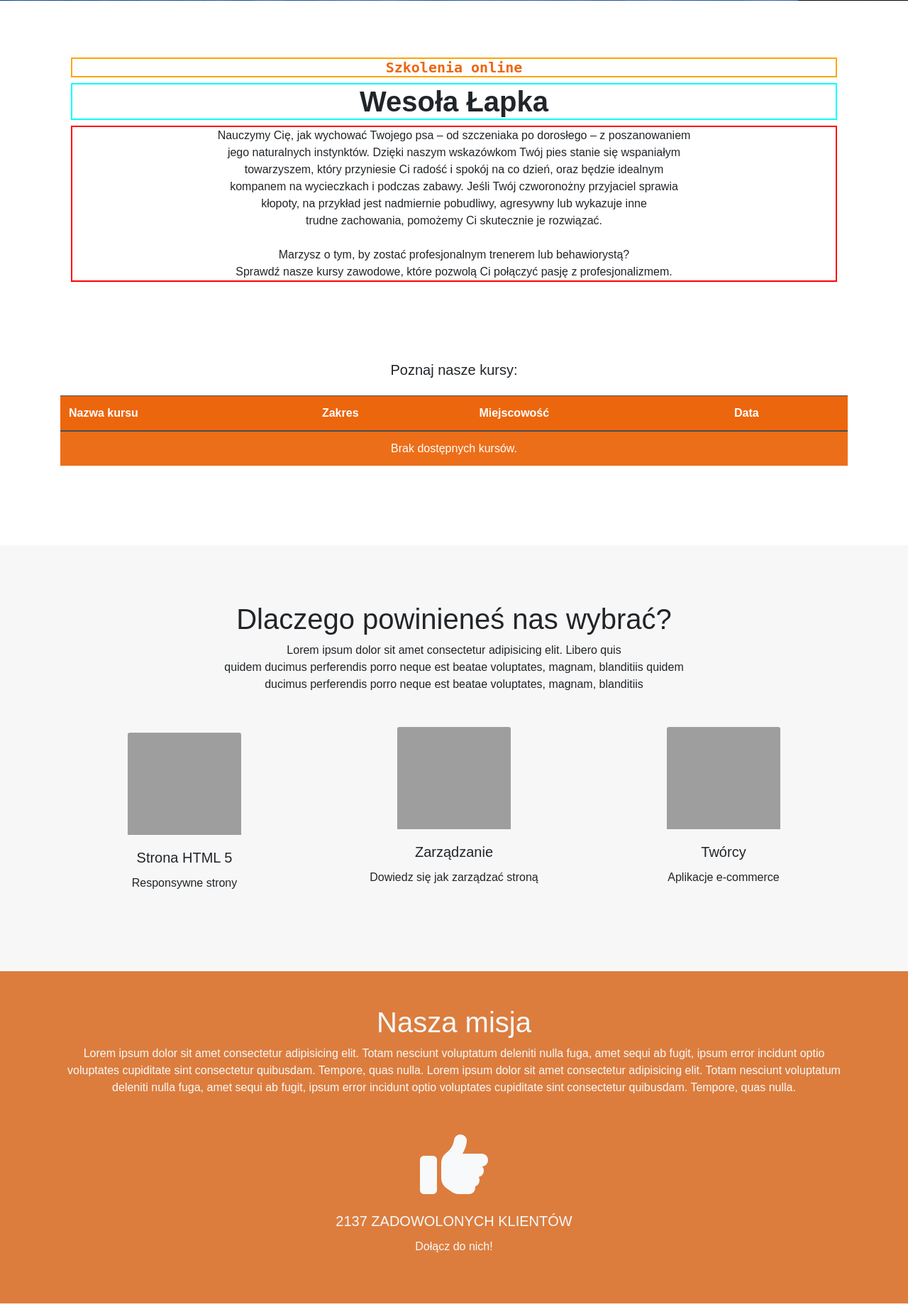
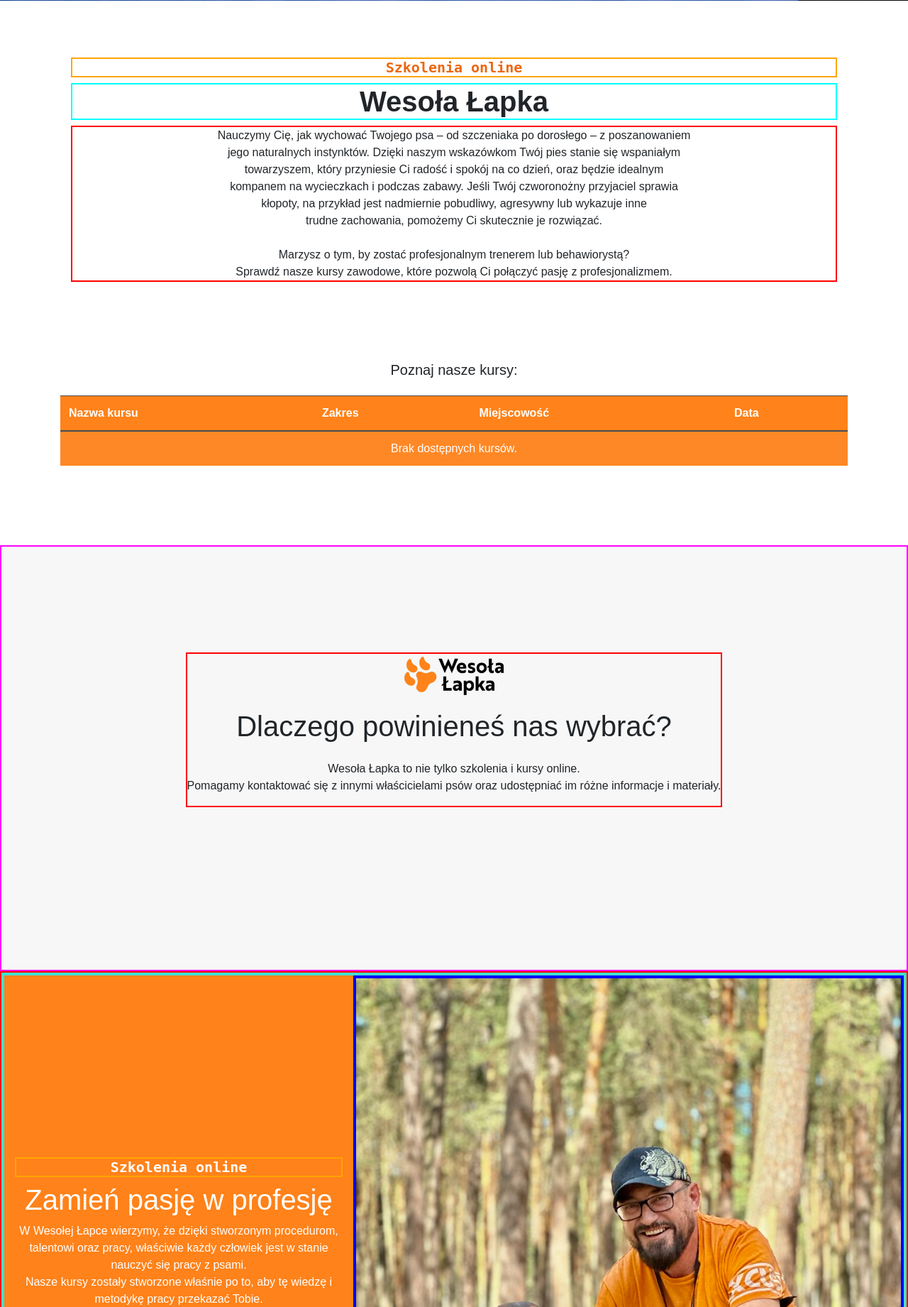
Before and after one commit to kwaszkowski/wesola-lapka-remake, a Django app: template templates/core/home.html in a window 1280 px wide. Shown: the part 639-2480 px from the top of the page at 71% size. Run offline with Django 5.2, Linux system fonts and the light colour scheme; the template is opened without the code that fills it, so the values that code supplies are empty; some libraries are stand-ins or nearby versions; grey boxes are pictures that could not be loaded.

Commit message:
Updated getting started

```diff
--- a/core/static/core/css/style.css
+++ b/core/static/core/css/style.css
@@ -2,7 +2,7 @@
 * {
     margin: 0;
     padding: 0;
-    --background-accent-color:#dc7d3e;
+    --background-accent-color:#ff821a;
     --website-font-family: 'Poppins', sans-serif;
     --website-font-size: 16px;
   }
@@ -45,7 +45,6 @@
   .navbar-nav .nav-item {
     transition: all 0.2s ease-in-out;
     font-weight: 600;
-    /* border:orange solid 2px; */
   }
 
   .navbar-nav .nav-item .nav-link {
@@ -78,6 +77,7 @@
     margin-bottom: 5rem;
     padding: 2rem;
     float:left;
+    width:100%;
     min-width: 768px;
     border-radius: 5px;
     border: solid purple 2px;
@@ -104,15 +104,12 @@
   }
 
   .section-headline-small {
-    /* display:inline-block; */
     text-align: center;
     border:solid 2px orange;
     font-family: "Monospace";
     font-size:1.25rem;
     color:#ec660d;
     font-weight:600;
-    /* margin:0 auto; */
-    /* margin-left:100%; */
   }
 
   .section-headline-large {
@@ -139,14 +136,36 @@
   }
 
   #advantages {
+    display:flex;
+    align-items:center;
+    justify-content: center;
+    text-align:center;
     background-color: #f7f7f7;
+    border:magenta 2px solid;
     padding-bottom: 5rem;
     min-height: 600px;
     align-items: center;
-    margin-bottom: 0;
+    margin:auto auto;
+
   }
+
+  .advantages-website-logo {
+    width:20%;
+    max-width:240px
+  }
+
   #advantages .container {
     padding-top: 5rem;
+  }
+
+  .advantages-section-container {
+    display:flex;
+    flex-direction:column;
+    row-gap:1rem;
+    align-items:center;
+    border:red 2px solid;
+    align-items:center;
+    justify-content:center;
   }
 
   .card {
@@ -166,9 +185,35 @@
   }
 
   #mission {
+    display:flex;
+    flex-direction: inline;
     min-height: 450px;
     margin-bottom: 0;
-    background-color: #dc7d3e;
+    background-color: var(--background-accent-color);
+    border:solid 2px red;
+  }
+
+  #mission-description{
+    max-width:100%;
+    min-width:100%;
+    border:turquoise solid 4px;
+    color:white;
+    margin:auto;
+  }
+
+
+  .mission-image-container{
+    border:blue solid 4px;
+    background-image: url("core/res/wesola-lapka-piknik.jpeg");
+  }
+
+  .mission-container{
+    max-width:30%;
+  }
+
+
+  #mission-headline-small{
+    color:white;
   }
 
   .list-group, .list-group-item {
@@ -195,11 +240,11 @@
   }
 
   .table-dark {
-    background-color: #ec660d;
+    background-color: var(--background-accent-color);
   }
 
   .bottom-section {
-    background-color: #dc7d3e;
+    background-color: var(--background-accent-color);
   }
 
   @media only screen and (max-width: 768px) {
--- a/templates/core/home.html
+++ b/templates/core/home.html
@@ -147,74 +147,37 @@
     </section>
 
     <section id="advantages">
-      <div class="container">
-        <div class="mb-5 text-center">
-          <h1>Dlaczego powinieneś nas wybrać?</h1>
-          <p>
-            Lorem ipsum dolor sit amet consectetur adipisicing elit. Libero
-            quis<br />
-            quidem ducimus perferendis porro neque est beatae voluptates,
-            magnam, blanditiis quidem <br />
-            ducimus perferendis porro neque est beatae voluptates, magnam,
-            blanditiis
-          </p>
-        </div>
-
-        <div class="row justify-content-center">
-          <div class="card col-sm-4 my-2 mx-4 mx-md-0">
-            <img class="card-img-top" src="./res/page.svg" />
-            <div class="card-body">
-              <h5 class="card-title">Strona HTML 5</h5>
-              <p class="card-text">Responsywne strony</p>
-            </div>
+          <div class = "advantages-section-container">
+            <img class="advantages-website-logo" src="{% static 'core/res/wesola-lapka-logo-png.webp' %}" alt="Icon"/>
+            <h1>Dlaczego powinieneś nas wybrać?</h1>
+            <p>
+            Wesoła Łapka to nie tylko szkolenia i kursy online. <br>
+            Pomagamy kontaktować się z innymi właścicielami psów oraz udostępniać im różne informacje i materiały.<br>
+            </p>
           </div>
-
-          <div class="card col-sm-4">
-            <img class="card-img-top" src="./res/zarzadzanie.svg" />
-            <div class="card-body">
-              <h5 class="card-title">Zarządzanie</h5>
-              <p class="card-text">Dowiedz się jak zarządzać stroną</p>
-            </div>
-          </div>
-
-          <div class="card col-sm-4">
-            <img
-              class="card-img-top img-fluid mx-auto"
-              src="./res/tworcy.svg"
-            />
-            <div class="card-body">
-              <h5 class="card-title">Twórcy</h5>
-              <p class="card-text">Aplikacje e-commerce</p>
-            </div>
-          </div>
-        </div>
-      </div>
     </section>
 
     <section id="mission" >
-      <div class="container text-light">
-        <div class="row">
+        <div id="mission-description" class="row">
           <div class="col text-center py-5 my-auto">
-            <h1>Nasza misja</h1>
+            <h5 id="mission-headline-small" class="section-headline-small">Szkolenia online</h5>
+            <h1>Zamień pasję w profesję</h1>
             <p>
-              Lorem ipsum dolor sit amet consectetur adipisicing elit. Totam
-              nesciunt voluptatum deleniti nulla fuga, amet sequi ab fugit,
-              ipsum error incidunt optio voluptates cupiditate sint consectetur
-              quibusdam. Tempore, quas nulla. Lorem ipsum dolor sit amet
-              consectetur adipisicing elit. Totam nesciunt voluptatum deleniti
-              nulla fuga, amet sequi ab fugit, ipsum error incidunt optio
-              voluptates cupiditate sint consectetur quibusdam. Tempore, quas
-              nulla.
+              W Wesołej Łapce wierzymy, że dzięki stworzonym procedurom, talentowi oraz pracy, właściwie każdy człowiek jest w stanie nauczyć się pracy z psami. <br>
+              Nasze kursy zostały stworzone właśnie po to, aby tę wiedzę i metodykę pracy przekazać Tobie. <br>
+            <p><strong>Marzysz o utrzymywaniu się z pracy z psami? Dowiedz się czego potrzebujesz, aby tak się stało.</strong> <br>
             </p>
             <div class="card mt-5">
               <i class="fa fa-thumbs-up fa-6x" aria-hidden="true"></i>
-
               <div class="card-body">
                 <h5 class="card-title">2137 ZADOWOLONYCH KLIENTÓW</h5>
                 <p class="card-text">Dołącz do nich!</p>
               </div>
             </div>
-          </div>
+
+        </div>
+        <div class="mission-image-container">
+          <img class="mission-image" src="{% static 'core/res/wesola-lapka-piknik.jpeg' %}" alt="Icon"/>
         </div>
       </div>
     </section>
```
Also changed, not shown: README.md, core/static/core/res/wesola-lapka-logo-png.webp (added), core/static/core/res/wesola-lapka-piknik.jpeg (added).
